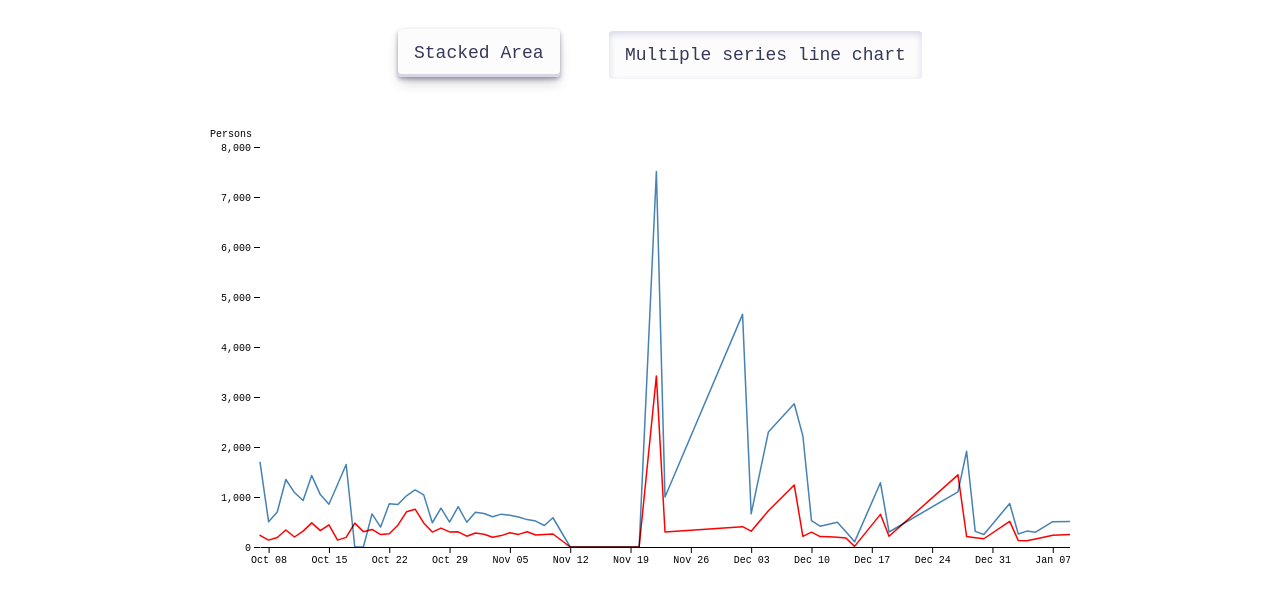
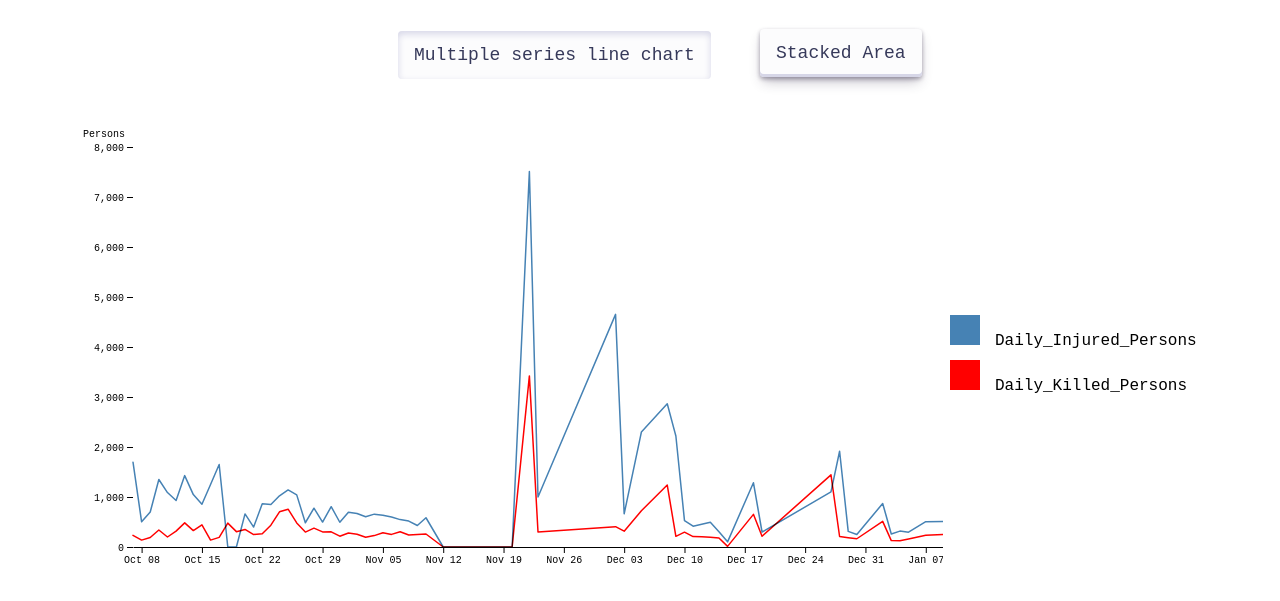
Before and after one commit to Chouchouibtissam/Line-and-Stacked-Charts, a plain HTML site: page index.html in a window 1280 px wide. Shown: the part 75-676 px from the top of the page. Drawn offline with nearby package versions, Linux system fonts and the light colour scheme.

Commit message:
Changement dans l'indexe

```diff
--- a/index.html
+++ b/index.html
@@ -13,14 +13,33 @@
         style="width: 100%; display: flex; align-items: center; flex-direction: column; margin-bottom: 10px;">
         <h1 class="title" style="margin-top: 30px;">Multiple series line chart</h1>
         <ul style="list-style-type: none; margin-top: 12px; margin-bottom: 40px">
-            <li style="display: inline; padding: 20px;"><a class="nav-button" href="./stacked area charte/stacked_area.html">Stacked
+            <li style="display: inline; padding: 20px;"><a class="nav-button-activated" href="./multilines charte/multi_lines.html">Multiple
+                series line chart</a></li>
+        <li style="display: inline; padding: 20px;"><a class="nav-button" href="./stacked area charte/stacked_area.html">Stacked
                 Area</a></li>
-            <li style="display: inline; padding: 20px;"><a class="nav-button-activated" href="./multilines charte/multi_lines.html">Multiple
-                    series line chart</a></li>
         </ul>
     </div>
     <div id="all-chart-container" style="display: flex;justify-content: center; align-items: center;">
         <div id="chart-container" ></div>
+        <!-- Conteneur pour les carrés empilés -->
+        <div style="display: flex; flex-direction: column;">
+
+            <!-- Carré bleu en haut -->
+            <div style="margin-bottom : 10px;margin-left: 7px;">
+                <svg width="30" height="30">
+                    <rect width="30" height="30" style="fill: steelblue;"></rect>
+                </svg>
+                <span style="margin-left: 5px;">Daily_Injured_Persons</span>
+            </div>
+
+            <!-- Carré rouge en bas -->
+            <div style="margin-left: 7px;">
+                <svg width="30" height="30">
+                    <rect width="30" height="30" style="fill: red;"></rect>
+                </svg>
+                <span style="margin-left: 5px;">Daily_Killed_Persons</span>
+            </div>
+        </div>
         <script src="./multilines charte/daily_data.js"></script>
         <script src="./multilines charte/multi_line.js"> </script>
     </div>
--- a/stacked area charte/stacked_area.js
+++ b/stacked area charte/stacked_area.js
@@ -14,7 +14,7 @@ const svg = d3.select("#my_dataviz")
         `translate(${margin.left}, ${margin.top})`);
 
 // Parse the Data
-d3.csv("ordered_data.csv").then(function (data) {
+d3.csv("./ordered_data.csv").then(function (data) {
 
 
     //////////
```
Also changed, not shown: multilines charte/multi_lines.html (+3 -3 lines), stacked area charte/stacked_area.html (+2 -3 lines).
